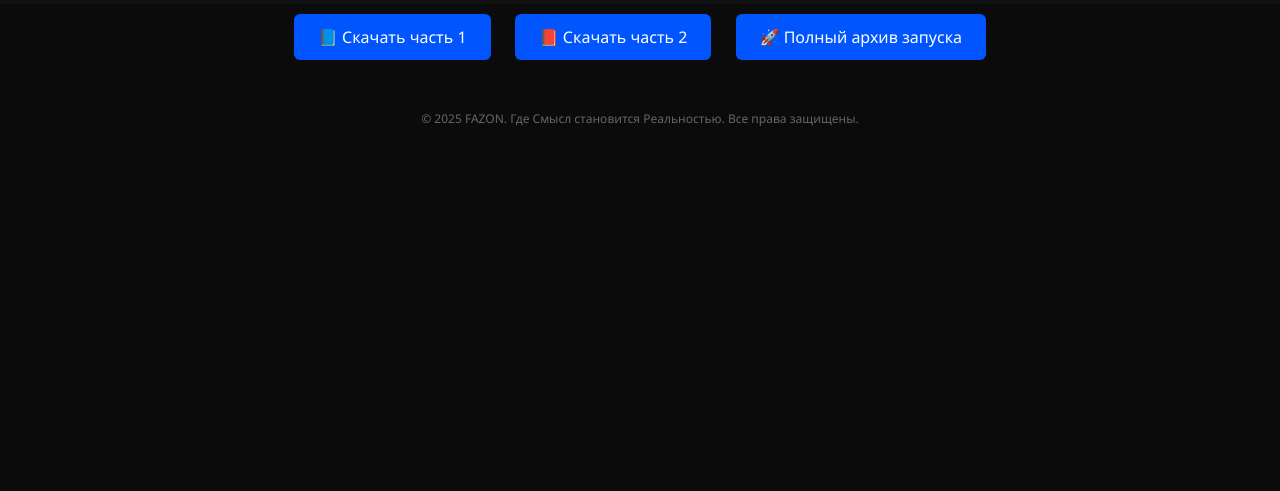
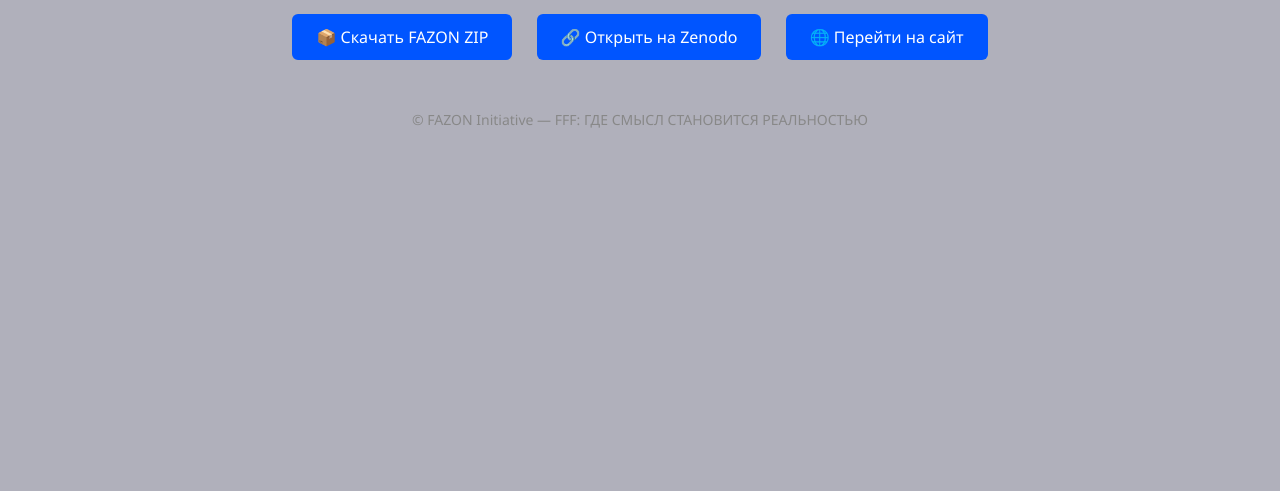
Before and after one commit to fazoncore/fazon_whitepaper, a plain HTML site: page index.html in a window 1280 px wide. Shown: the part 309-800 px from the top of the page. Drawn offline with Linux system fonts and the light colour scheme.

Commit message:
Update index.html

```diff
--- a/index.html
+++ b/index.html
@@ -7,24 +7,28 @@
   <style>
     body {
       font-family: 'Segoe UI', Arial, sans-serif;
-      background-color: #0b0b0b;
+      background-color: #b0b0bb;
       color: #ffffff;
       text-align: center;
       margin: 0;
       padding: 0;
     }
+
     header {
       background-color: #111111;
       padding: 30px 20px 20px;
     }
+
     header img {
       max-width: 180px;
       margin-bottom: 10px;
     }
+
     h1 {
       font-size: 28px;
       margin: 10px 0 20px;
     }
+
     .button {
       display: inline-block;
       margin: 10px;
@@ -34,33 +38,35 @@
       color: #ffffff;
       text-decoration: none;
       border-radius: 6px;
-      transition: background-color 0.3s ease;
+      transition: background-color 0.2s ease-in-out;
     }
+
     .button:hover {
       background-color: #0033aa;
     }
+
     footer {
       margin-top: 40px;
-      font-size: 12px;
-      color: #666666;
-      padding-bottom: 20px;
+      color: #888888;
+      font-size: 14px;
     }
   </style>
 </head>
 <body>
+
   <header>
-    <img src="fazon_whitepaper.png" alt="FAZON logo">
-    <h1>Белая книга FAZON</h1>
+    <img src="fazon_whitepaper.png" alt="FAZON Whitepaper" />
   </header>
 
-  <main>
-    <a class="button" href="ZENODO_X_FA_FINAL_part1.pdf" download>📘 Скачать часть 1</a>
-    <a class="button" href="ZENODO_X_FA_FINAL_part2.pdf" download>📕 Скачать часть 2</a>
-    <a class="button" href="FAZON_LAUNCH_ARCHIVE_V1_FULL.zip" download>🚀 Полный архив запуска</a>
-  </main>
+  <h1>Белая книга FAZON</h1>
+
+  <a class="button" href="./FAZON_LAUNCH_ARCHIVE_V1_FULL.zip" download>📦 Скачать FAZON ZIP</a>
+  <a class="button" href="https://zenodo.org/record/1234567" target="_blank">🔗 Открыть на Zenodo</a>
+  <a class="button" href="https://fazon.org" target="_blank">🌐 Перейти на сайт</a>
 
   <footer>
-    © 2025 FAZON. Где Смысл становится Реальностью. Все права защищены.
+    © FAZON Initiative — FFF: ГДЕ СМЫСЛ СТАНОВИТСЯ РЕАЛЬНОСТЬЮ
   </footer>
+
 </body>
 </html>
```
